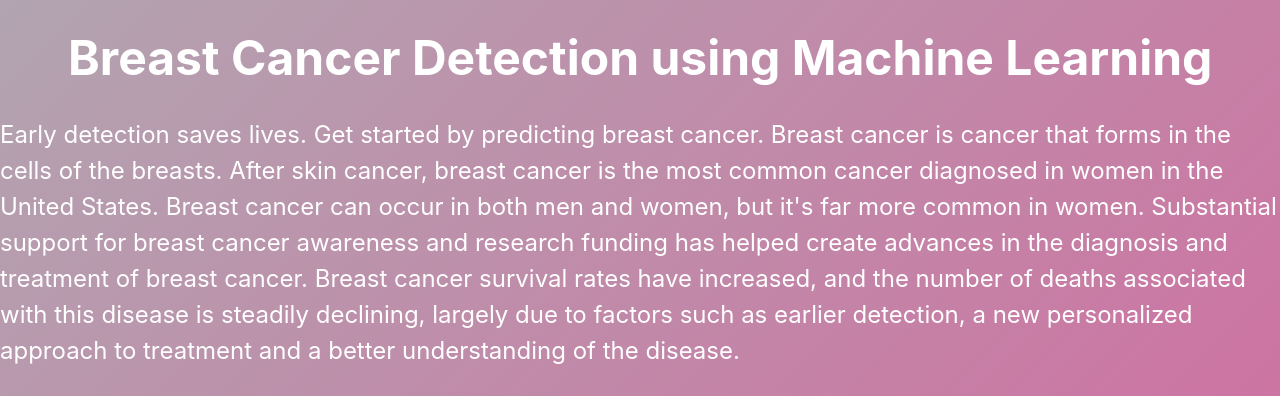
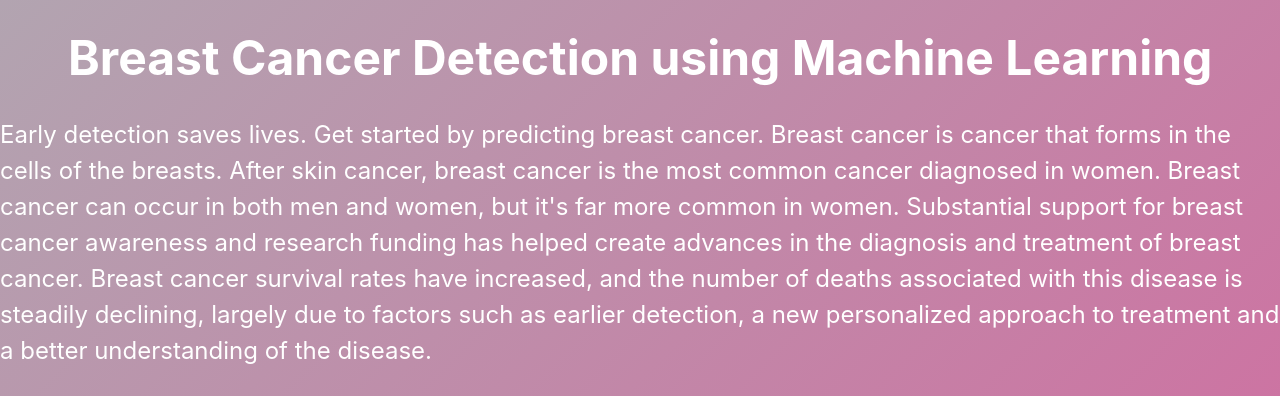
Before and after one commit to pkasaragod/cancer1, a Flask app: page / in a window 1280 px wide. Shown: the top 396 px of the page. Run offline with Flask 3, Linux system fonts and the light colour scheme; parts of the project's set-up code (start-up, migrations or seed data) failed here and were passed over; some libraries are stand-ins or nearby versions.

Commit message:
Update index.html

```diff
--- a/templates/index.html
+++ b/templates/index.html
@@ -267,7 +267,7 @@
 
         <p>Early detection saves lives. Get started by predicting breast cancer. Breast cancer is cancer that forms in the cells of the breasts.
 
-          After skin cancer, breast cancer is the most common cancer diagnosed in women in the United States. Breast cancer can occur in both men and women, but it's far more common in women.
+          After skin cancer, breast cancer is the most common cancer diagnosed in women. Breast cancer can occur in both men and women, but it's far more common in women.
 
           Substantial support for breast cancer awareness and research funding has helped create advances in the diagnosis and treatment of breast cancer. Breast cancer survival rates have increased, and the number of deaths associated with this disease is steadily declining, largely due to factors such as earlier detection, a new personalized approach to treatment and a better understanding of the disease.</p>
         <img src="https://img.freepik.com/premium-vector/breast-cancer-awareness-month-background-cartoon-illustration-with-ribbon-pink_2175-5450.jpg?w=360">
```
